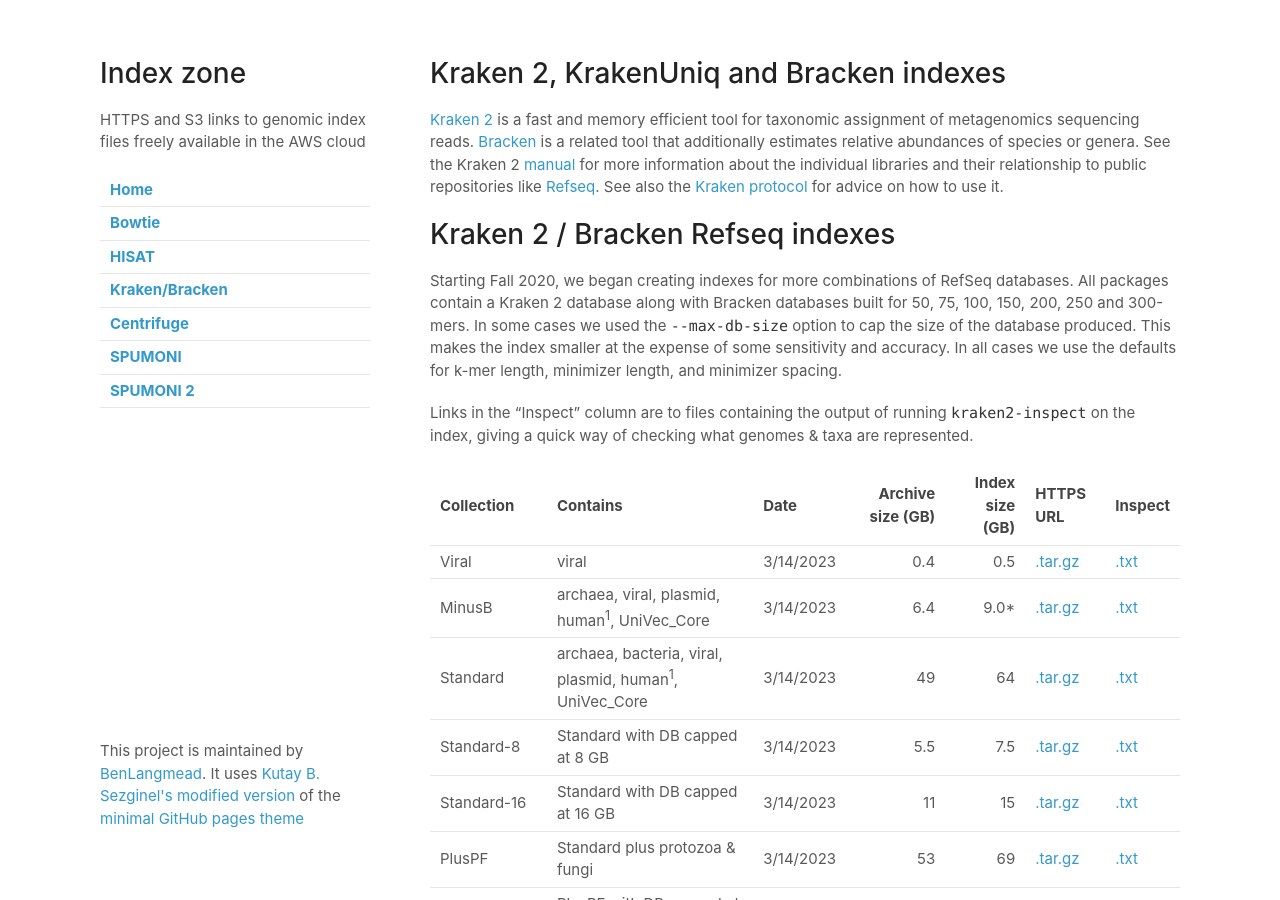
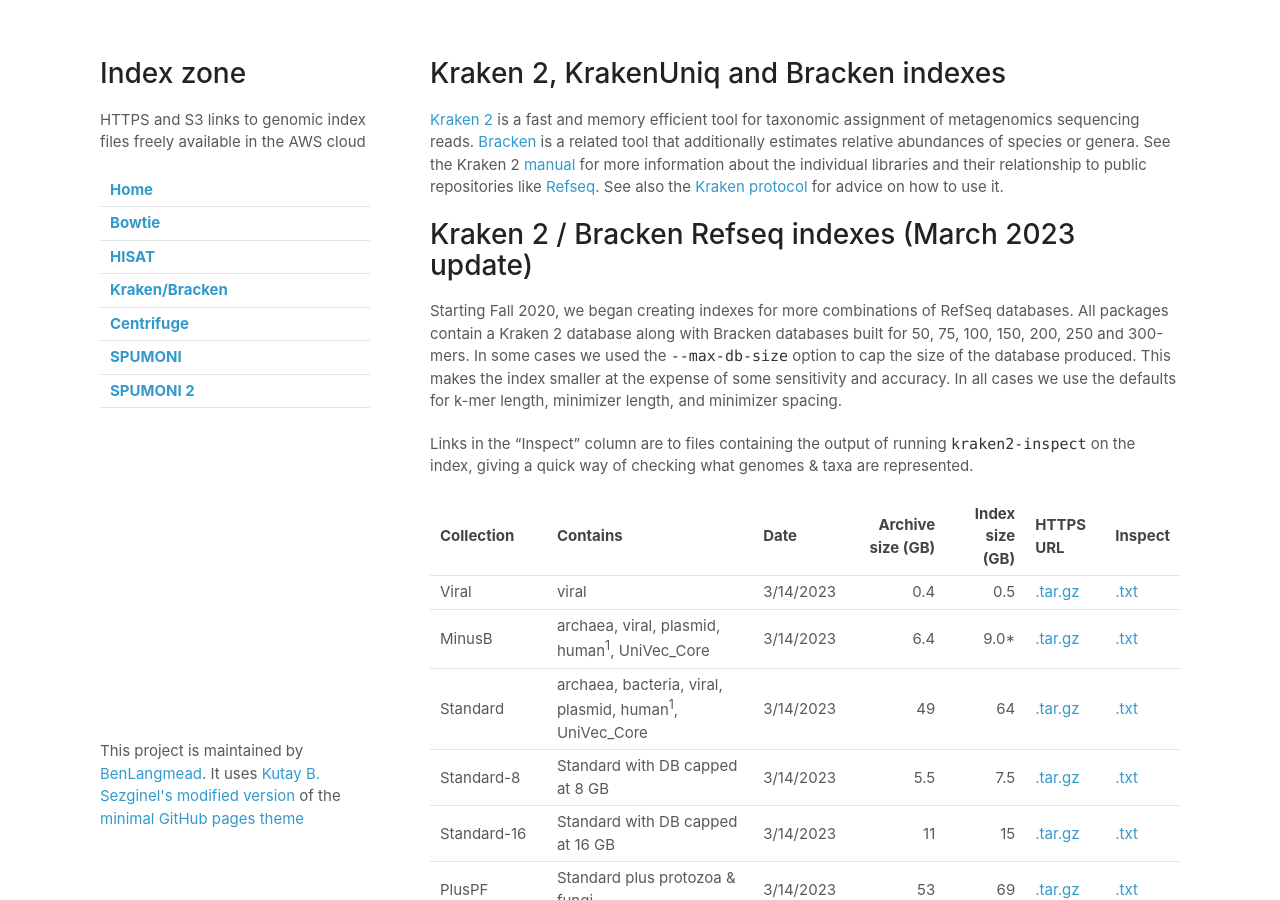
Before and after one commit to BenLangmead/aws-indexes, a Jekyll site: the page built from docs/k2.md, in a window 1280 px wide and 900 px high. Built offline with Jekyll 4.4.1, drawn with Linux system fonts in a browser that asks for light colours; our own code applies the rules of GitHub Pages for plain Markdown files.

Commit message:
add March 2023 comment to header so it's clearer

```diff
--- a/docs/k2.md
+++ b/docs/k2.md
@@ -4,7 +4,7 @@
 See the Kraken 2 [manual](https://github.com/DerrickWood/kraken2/wiki) for more information about the individual libraries and their relationship to public repositories like [Refseq](https://www.ncbi.nlm.nih.gov/refseq/).
 See also the [Kraken protocol](https://www.nature.com/articles/s41596-022-00738-y) for advice on how to use it.
 
-# Kraken 2 / Bracken Refseq indexes
+# Kraken 2 / Bracken Refseq indexes (March 2023 update)
 
 Starting Fall 2020, we began creating indexes for more combinations of RefSeq databases.
 All packages contain a Kraken 2 database along with Bracken databases built for 50, 75, 100, 150, 200, 250 and 300-mers.
```
